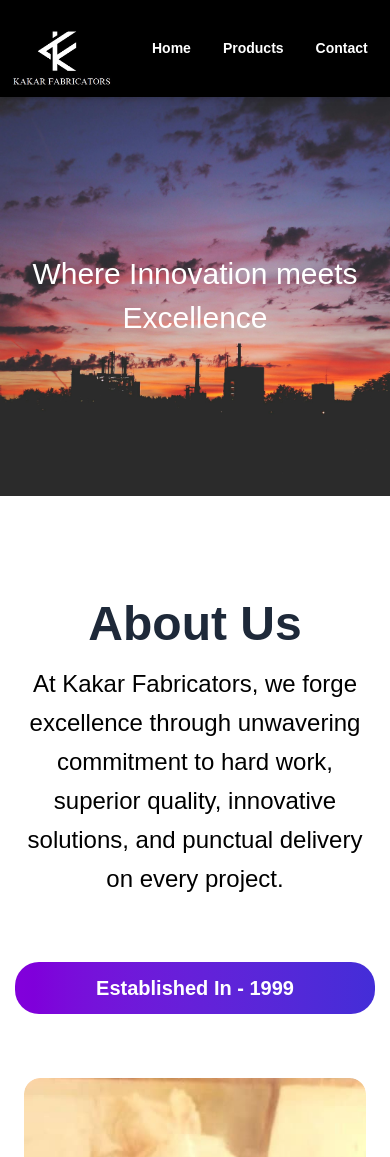
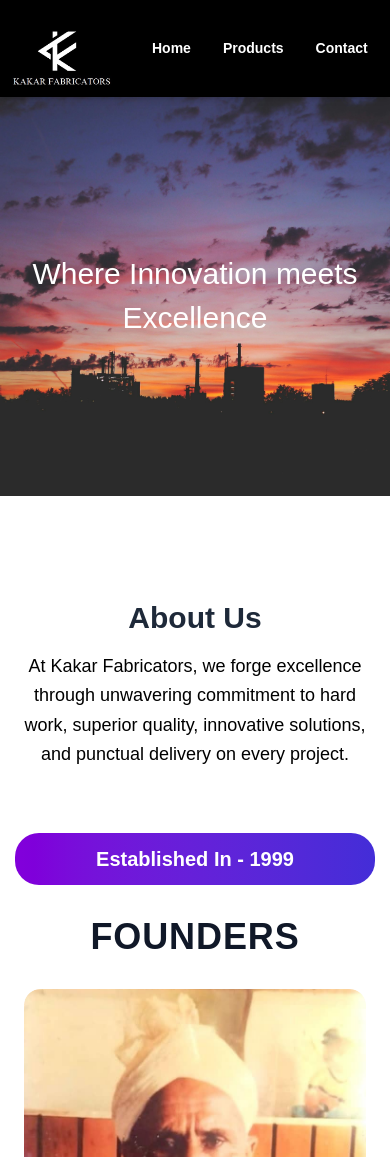
Before and after one commit to invincible1786/kaka, a Next.js app: page / in a window 390 px wide. Shown: the top 1157 px of the page. Built offline with nearby package versions, Linux system fonts and the light colour scheme.

Commit message:
responsiveness

```diff
--- a/app/(root)/page.tsx
+++ b/app/(root)/page.tsx
@@ -27,9 +27,9 @@ const page = () => {
   </div>
 </div>
 
-      <div className="abt max-w-2xl mx-auto p-6 mt-20 mb-10">
-        <h2 className="text-5xl font-semibold text-center text-gray-800 mb-4">About Us</h2>
-        <p className="text-2xl text-black leading-relaxed text-center">
+      <div className="abt max-w-2xl mx-auto p-6 mt-20 mb-10 ">
+        <h2 className="text-3xl sm:text-4xl md:text-5xl font-semibold text-center text-gray-800 mb-4">About Us</h2>
+        <p className="text-lg sm:text-xl md:text-2xl text-black leading-relaxed text-center">
         At Kakar Fabricators, we forge excellence through unwavering commitment to hard work, superior quality, innovative solutions, and punctual delivery on every project.
         </p>
       </div>
@@ -38,7 +38,10 @@ const page = () => {
     <p className="font-bold  text-black text-xl text-white">Established In - 1999</p>
 </div>
 
-      <div className="founders px-6 py-15 bg-white">
+      <div className="founders px-6 py-8 bg-white">
+        <div className="text-center mb-8">
+          <h3 className="text-4xl font-bold text-gray-900 tracking-wide uppercase">Founders</h3>
+        </div>
   <div className="mt-1 grid grid-cols-1 sm:grid-cols-2 lg:grid-cols-3 gap-8 ">
     {[
       { src: "/FO2.jpg", name: "Shri Malak Natha Ram Kakar" },
@@ -49,7 +52,7 @@ const page = () => {
       key={index}
       className="relative flex flex-col items-center text-center transform transition duration-300 bg-white rounded-2xl overflow-hidden"
     >
-      <div className="w-full h-150 overflow-hidden rounded-2xl">
+      <div className="w-full h-100 overflow-hidden rounded-2xl">
         <Image
           src={item.src}
           alt={`Founder ${index + 1}`}
--- a/app/(root)/products/page.tsx
+++ b/app/(root)/products/page.tsx
@@ -39,7 +39,7 @@ const Page = () => {
   return (
     <div className="max-w-full overflow-x-hidden px-4 sm:px-6">
       <div className="text-xl sm:text-2xl lg:text-3xl xl:text-4xl font-extrabold text-black text-center p-4 sm:p-6 rounded-2xl shadow-lg tracking-wide uppercase mx-2 sm:mx-4 mb-4">
-        Here are the Products produced at our esteemed unit
+       The Products We Manufacture
       </div>
 
       <div className="grid grid-cols-1 sm:grid-cols-2 lg:grid-cols-3 xl:grid-cols-4 gap-4 sm:gap-6 p-2 sm:p-6 mx-auto max-w-[2000px]">
```
